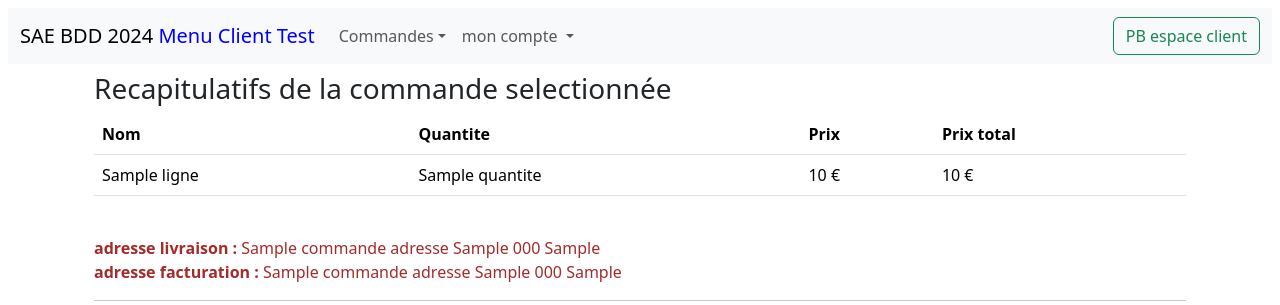
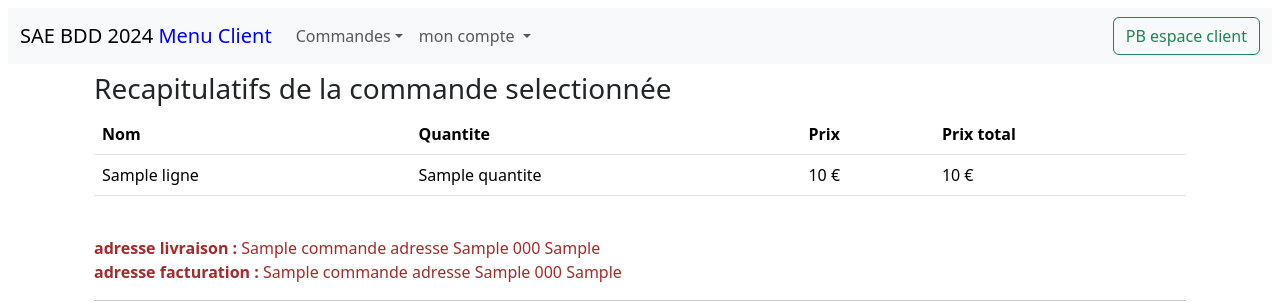
Before and after one commit to Quentin-BELHADJ/SAE-3-4-5-GROUPE19, a Flask app: template templates/client/commandes/show.html in a window 1280 px wide. Shown: the top 305 px of the page. Run offline with Flask 3, Linux system fonts and the light colour scheme; the template is opened without the code that fills it: most values are stand-ins (such as "Sample title", 1, 10 or a date in 2020); some libraries are stand-ins or nearby versions.

Commit message:
normalement c'est bon

```diff
--- a/templates/client/_nav_client.html
+++ b/templates/client/_nav_client.html
@@ -1,7 +1,7 @@
 <div class="m-2">
 <nav class="navbar navbar-expand-lg navbar-light bg-light">
   <div class="container-fluid">
-    <a class="navbar-brand" href="#">SAE BDD 2024<span style="color:blue;">  Menu Client Test</span></a>
+    <a class="navbar-brand" href="#">SAE BDD 2024<span style="color:blue;">  Menu Client</span></a>
     <div class="collapse navbar-collapse" id="navbarSupportedContent">
         <ul class="navbar-nav mr-auto">
             <li class="nav-item dropdown">
```
